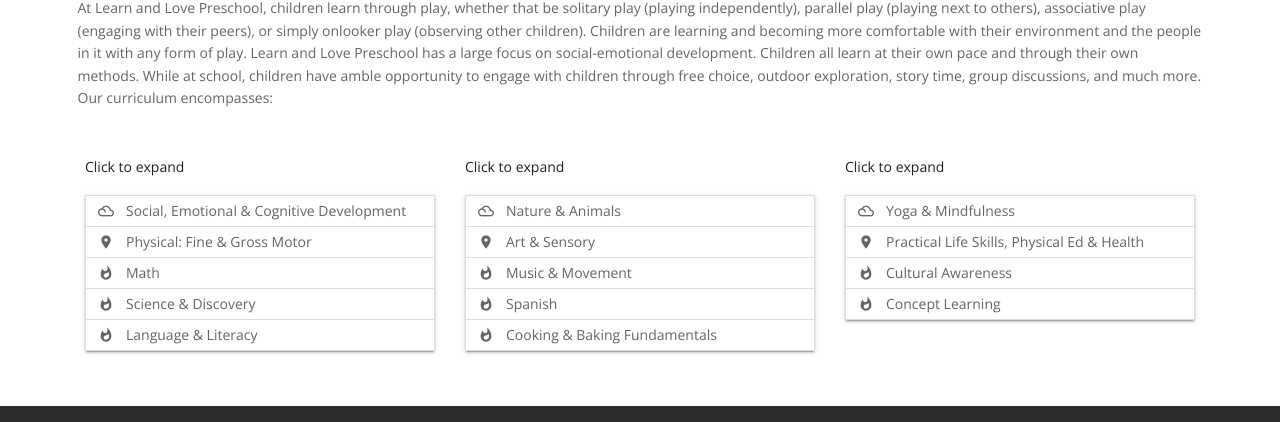
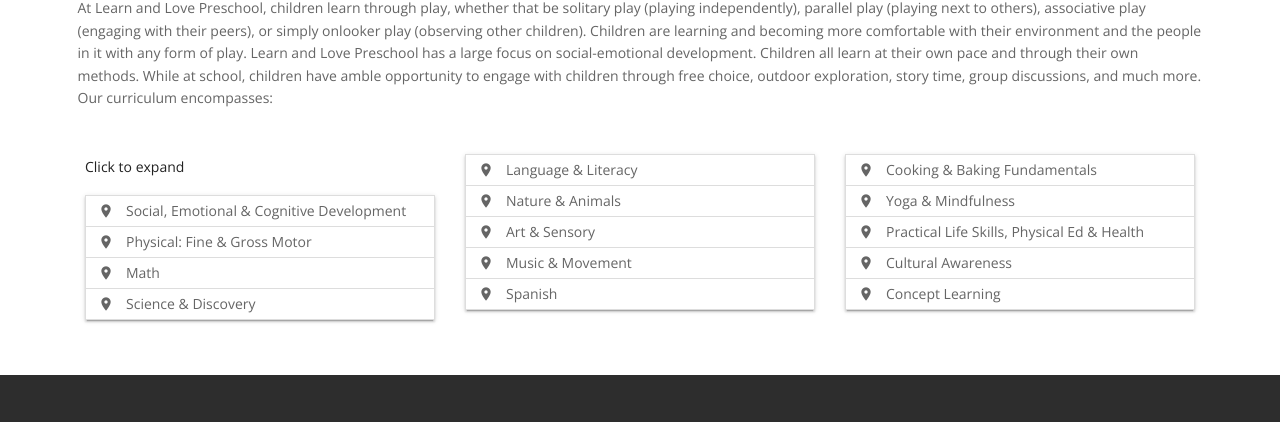
Before and after one commit to Learn-Love-Preschool/Learn-Love-Preschool, a plain HTML site: page curriculum.html in a window 1280 px wide. Shown: the part 276-698 px from the top of the page. Drawn offline with nearby package versions, Linux system fonts and the light colour scheme; files that its build step writes are made by us from their sources.

Commit message:
curriculum updates

```diff
--- a/curriculum.html
+++ b/curriculum.html
@@ -123,7 +123,7 @@
             >
               <li>
                 <div class="collapsible-header">
-                  <i class="material-icons">filter_drama</i>Social, Emotional &
+                  <i class="material-icons">place</i>Social, Emotional &
                   Cognitive Development
                 </div>
                 <div class="collapsible-body">
@@ -163,7 +163,7 @@
               </li>
               <li>
                 <div class="collapsible-header">
-                  <i class="material-icons">whatshot</i>Math
+                  <i class="material-icons">place</i>Math
                 </div>
                 <div class="collapsible-body">
                   <p>
@@ -175,7 +175,7 @@
               </li>
               <li>
                 <div class="collapsible-header">
-                  <i class="material-icons">whatshot</i>Science & Discovery
+                  <i class="material-icons">place</i>Science & Discovery
                 </div>
                 <div class="collapsible-body">
                   <p>
@@ -186,9 +186,22 @@
                   </p>
                 </div>
               </li>
+            </ul>
+            <!-- Accordion ends -->
+          </div>
+          <div class="col-md-4">
+            <!-- <div class="block-heading-two">
+              <h5><span>Click to expand</span></h5>
+            </div> -->
+            <!-- Accordion starts -->
+            <ul
+              class="collapsible"
+              id="accordionSection"
+              data-collapsible="accordion"
+            >
               <li>
                 <div class="collapsible-header">
-                  <i class="material-icons">whatshot</i>Language & Literacy
+                  <i class="material-icons">place</i>Language & Literacy
                 </div>
                 <div class="collapsible-body">
                   <p>
@@ -203,22 +216,9 @@
                   </p>
                 </div>
               </li>
-            </ul>
-            <!-- Accordion ends -->
-          </div>
-          <div class="col-md-4">
-            <div class="block-heading-two">
-              <h5><span>Click to expand</span></h5>
-            </div>
-            <!-- Accordion starts -->
-            <ul
-              class="collapsible"
-              id="accordionSection"
-              data-collapsible="accordion"
-            >
               <li>
                 <div class="collapsible-header">
-                  <i class="material-icons">filter_drama</i>Nature & Animals
+                  <i class="material-icons">place</i>Nature & Animals
                 </div>
                 <div class="collapsible-body">
                   <p>
@@ -246,7 +246,7 @@
               </li>
               <li>
                 <div class="collapsible-header">
-                  <i class="material-icons">whatshot</i>Music & Movement
+                  <i class="material-icons">place</i>Music & Movement
                 </div>
                 <div class="collapsible-body">
                   <p>
@@ -258,7 +258,7 @@
               </li>
               <li>
                 <div class="collapsible-header">
-                  <i class="material-icons">whatshot</i>Spanish
+                  <i class="material-icons">place</i>Spanish
                 </div>
                 <div class="collapsible-body">
                   <p>
@@ -270,9 +270,22 @@
                   </p>
                 </div>
               </li>
+            </ul>
+            <!-- Accordion ends -->
+          </div>
+          <div class="col-md-4">
+            <!-- <div class="block-heading-two">
+              <h5><span>Click to expand</span></h5>
+            </div> -->
+            <!-- Accordion starts -->
+            <ul
+              class="collapsible"
+              id="accordionSection"
+              data-collapsible="accordion"
+            >
               <li>
                 <div class="collapsible-header">
-                  <i class="material-icons">whatshot</i>Cooking & Baking
+                  <i class="material-icons">place</i>Cooking & Baking
                   Fundamentals
                 </div>
                 <div class="collapsible-body">
@@ -286,22 +299,9 @@
                   </p>
                 </div>
               </li>
-            </ul>
-            <!-- Accordion ends -->
-          </div>
-          <div class="col-md-4">
-            <div class="block-heading-two">
-              <h5><span>Click to expand</span></h5>
-            </div>
-            <!-- Accordion starts -->
-            <ul
-              class="collapsible"
-              id="accordionSection"
-              data-collapsible="accordion"
-            >
               <li>
                 <div class="collapsible-header">
-                  <i class="material-icons">filter_drama</i>Yoga & Mindfulness
+                  <i class="material-icons">place</i>Yoga & Mindfulness
                 </div>
                 <div class="collapsible-body">
                   <p>
@@ -337,7 +337,7 @@
               </li>
               <li>
                 <div class="collapsible-header">
-                  <i class="material-icons">whatshot</i>Cultural Awareness
+                  <i class="material-icons">place</i>Cultural Awareness
                 </div>
                 <div class="collapsible-body">
                   <p>
@@ -352,7 +352,7 @@
               </li>
               <li>
                 <div class="collapsible-header">
-                  <i class="material-icons">whatshot</i>Concept Learning
+                  <i class="material-icons">place</i>Concept Learning
                 </div>
                 <div class="collapsible-body">
                   <p>
```
